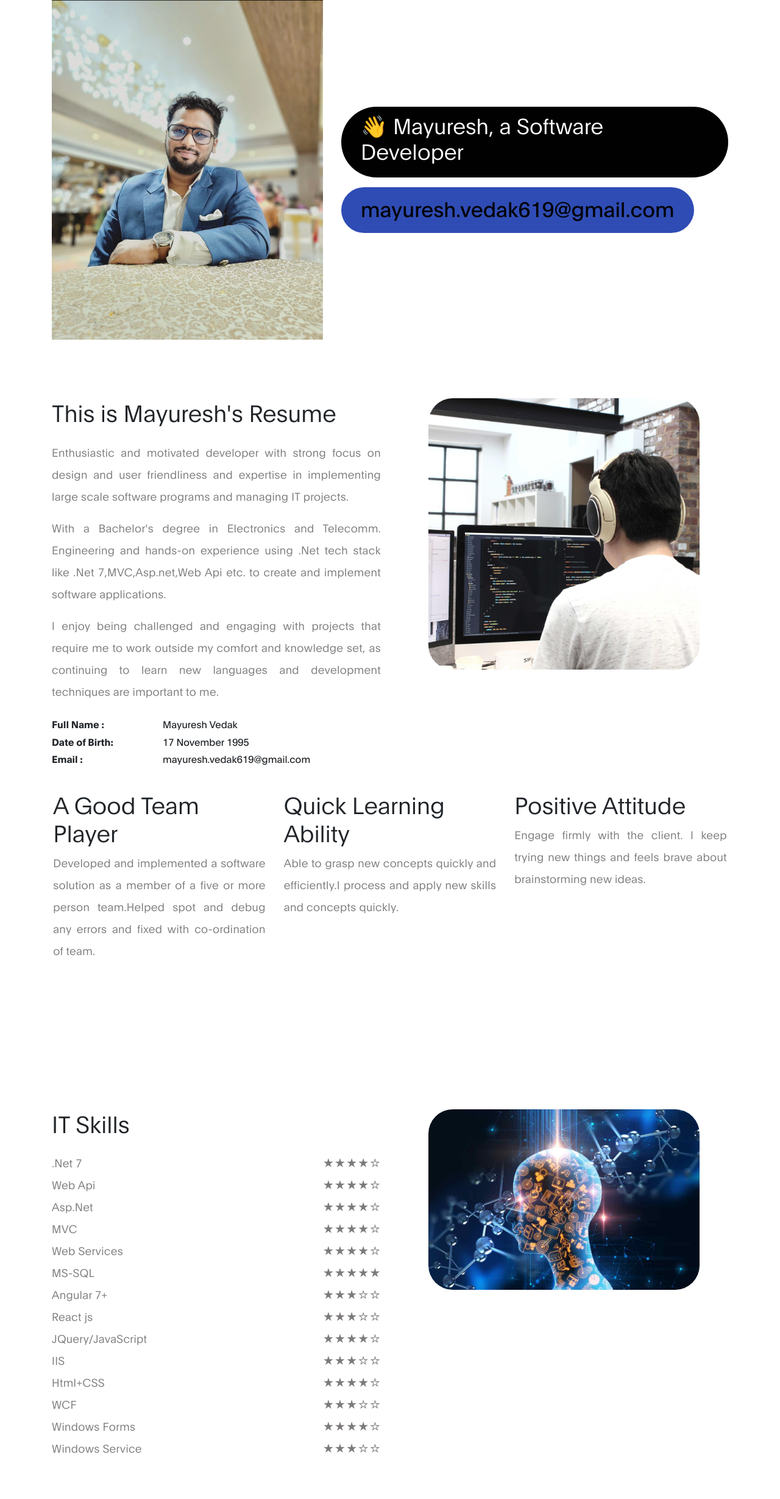
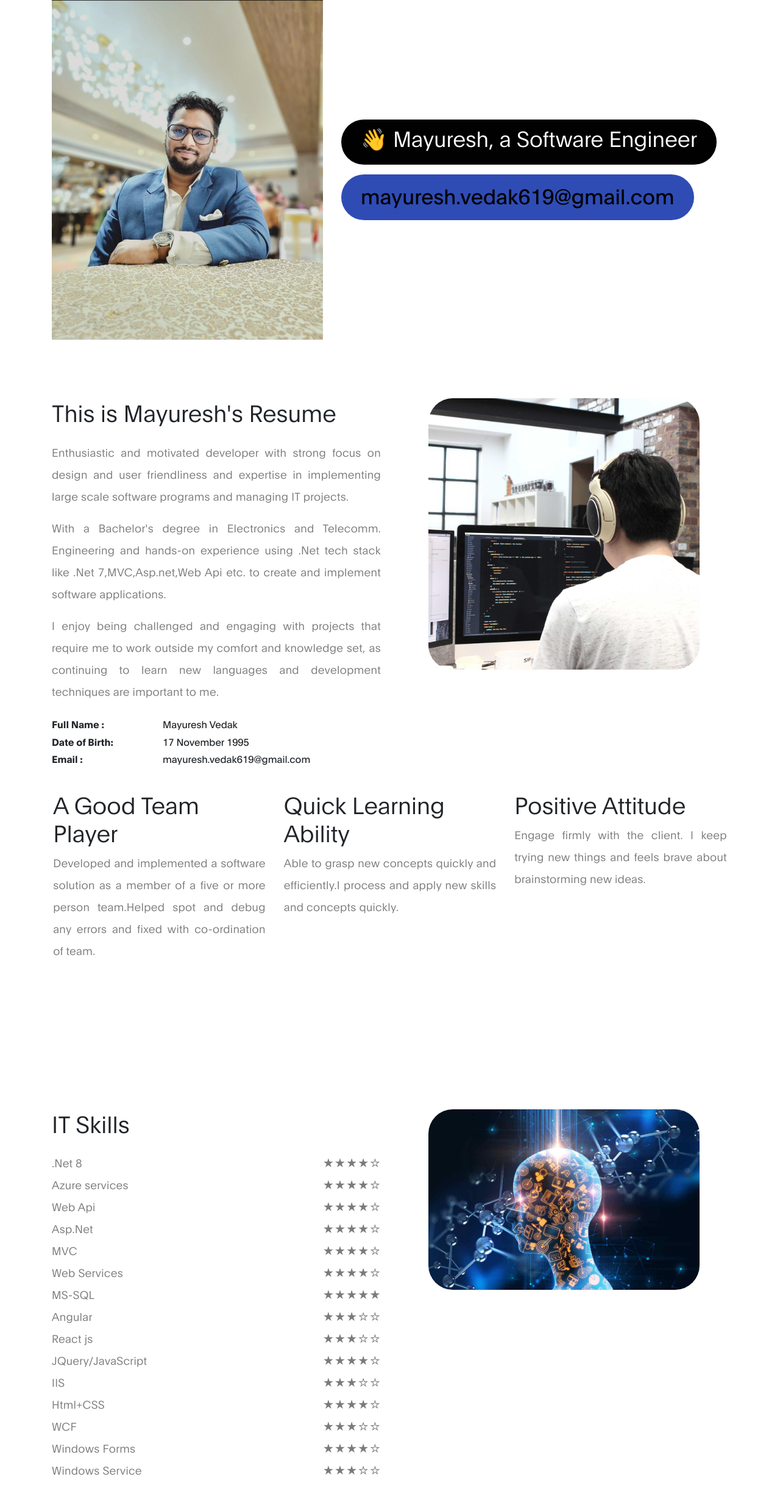
Before and after one commit to mayuresh619/myportfolio, a plain HTML site: page index.html in a window 1280 px wide. Shown: the top 2458 px of the page at 61% size. Drawn offline with Linux system fonts and the light colour scheme.

Commit message:
Resume Updated

```diff
--- a/index.html
+++ b/index.html
@@ -119,7 +119,7 @@
             class="d-flex flex-column justify-content-center align-items-center col-lg-7 col-md-7 col-12"
           >
             <div class="hero-text">
-              <h1 class="hero-title">👋 Mayuresh, a Software Developer</h1>
+              <h1 class="hero-title">👋 Mayuresh, a Software Engineer</h1>
 
               <a href="mailto:mayuresh.vedak619@gmail.com" class="email-link">
                 mayuresh.vedak619@gmail.com
@@ -205,7 +205,13 @@
           <div class="col-lg-6 col-md-6 col-12">
             <h3 class="mb-4">IT Skills</h3>
             <div class="skills">
-              .Net 7
+              .Net 8
+              <div class="float-right">
+                &bigstar;&bigstar;&bigstar;&bigstar;&star;
+              </div>
+            </div>
+            <div class="skills">
+              Azure services
               <div class="float-right">
                 &bigstar;&bigstar;&bigstar;&bigstar;&star;
               </div>
@@ -241,7 +247,7 @@
               </div>
             </div>
             <div class="skills">
-              Angular 7+
+              Angular
               <div class="float-right">
                 &bigstar;&bigstar;&bigstar;&star;&star;
               </div>
@@ -339,7 +345,7 @@
               </li>
               <li>
                 <a
-                  href="https://www.linkedin.com/in/mayuresh-vedak-63311612b/"
+                  href="https://www.linkedin.com/in/mayureshvedak/"
                   rel="noopener"
                   class="fab fa-linkedin"
                   target="_blank"
```
Also changed, not shown: 1 other file.
